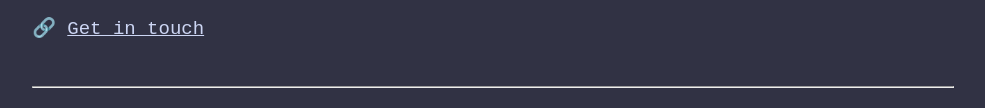
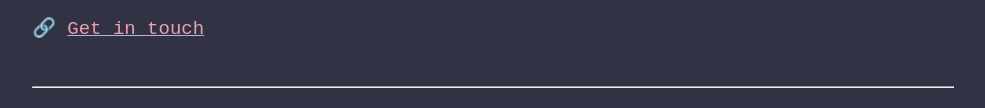
Before and after one commit to rathix/kennyandries-site, a plain HTML site: page homelab.html in a window 1280 px wide. Shown: the part 1750-1858 px from the top of the page, without its empty margins (147-1132 px from the left). Drawn offline with nearby package versions, Linux system fonts and the light colour scheme.

Commit message:
Style link

```diff
--- a/homelab.html
+++ b/homelab.html
@@ -117,7 +117,8 @@
                     infrastructure.
                 </p>
                 <p>
-                    🔗 <a href="/contact" title="Contact me for IT consulting or system engineering">Get in touch</a>
+                    🔗 <a href="/contact" class="link" title="Contact me for IT consulting or system engineering">Get in
+                        touch</a>
                 </p>
             </section>
         </article>
```
